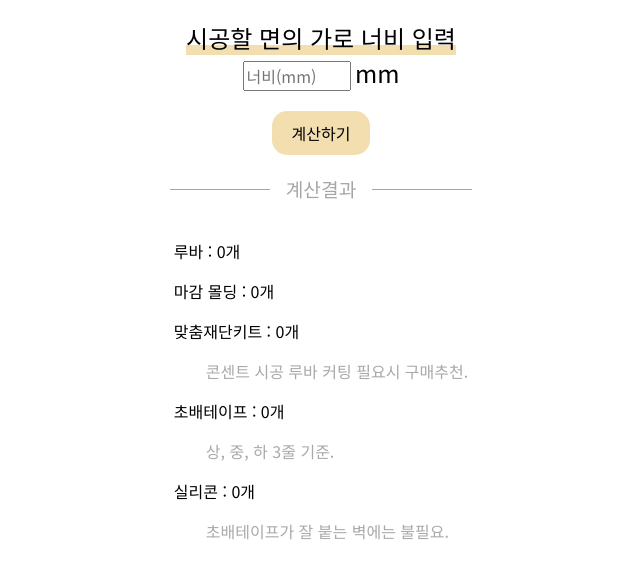
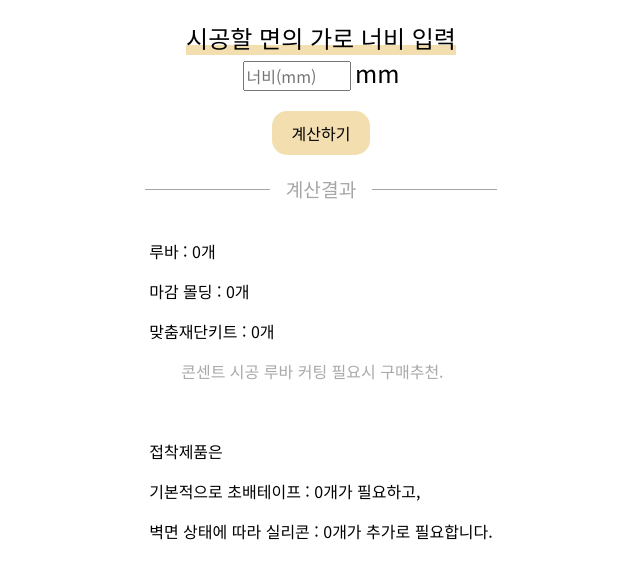
Before and after one commit to Nilkim/test, a plain HTML site: page index.html in a window 1280 px wide. Both pictures are taken after a click on the button "계산하기". Shown: the whole page, without its empty margins (319-959 px from the left). Drawn offline with Linux system fonts and the light colour scheme.

Commit message:
Update index.html

```diff
--- a/index.html
+++ b/index.html
@@ -58,10 +58,16 @@
       if (customCutKit === 0) {
         createDynamicResult('콘센트 시공 루바 커팅 필요시 구매추천.', true);
       }
-      createDynamicResult('초배테이프 : ' + doubleSidedTape + '개');
-      createDynamicResult("상, 중, 하 3줄 기준.", true);
-      createDynamicResult('실리콘 : ' + silicone + '개');
-      createDynamicResult("초배테이프가 잘 붙는 벽에는 불필요.", true);
+      // 엘리먼트 생성
+      var br = document.createElement("br");
+      // 생성된 엘리먼트 추가
+      document.getElementById('result_calculator').appendChild(br);
+
+      createDynamicResult('접착제품은');
+      createDynamicResult('기본적으로 초배테이프 : ' + doubleSidedTape + '개가 필요하고,');
+      //createDynamicResult("상, 중, 하 3줄 기준.", true);
+      createDynamicResult('벽면 상태에 따라 실리콘 : ' + silicone + '개가 추가로 필요합니다.');
+      //createDynamicResult("초배테이프가 잘 붙는 벽에는 불필요.", true);
     }
 
     function createDynamicResult(text, isIndented = false) {
```
